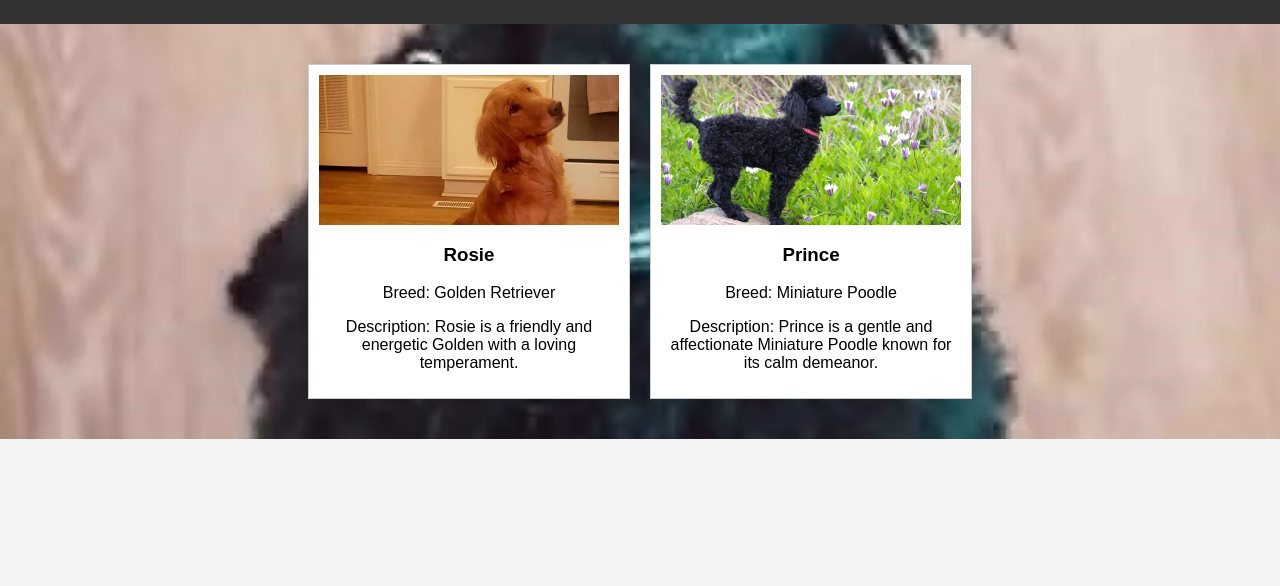
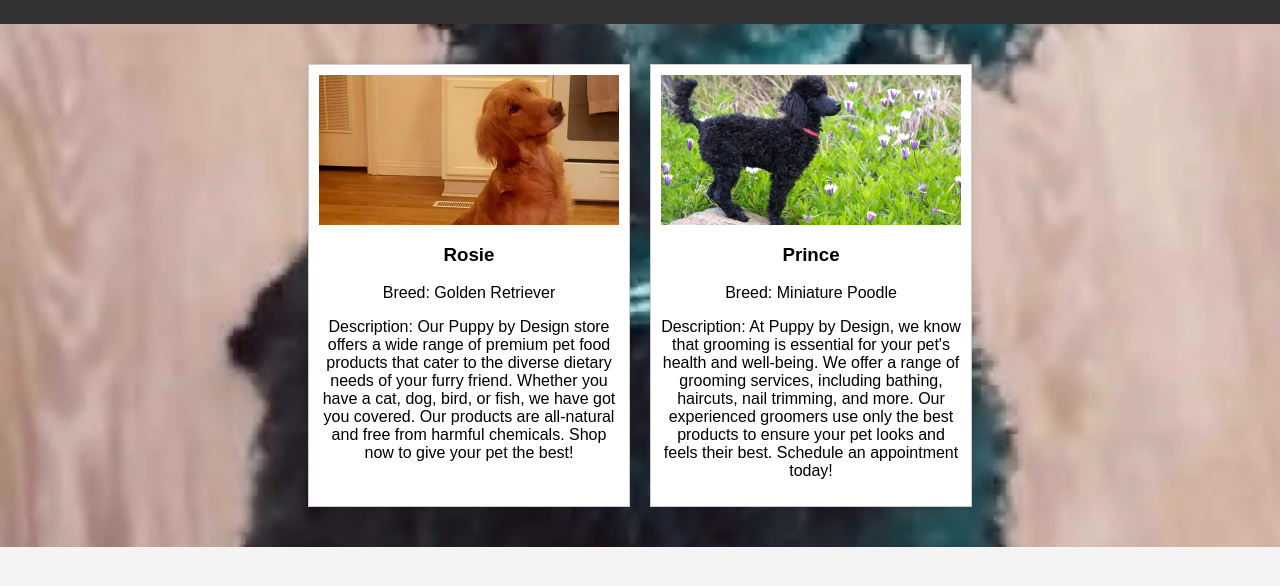
Before and after one commit to NALPAKD/PuppyByDesign, a plain HTML site: page parents.html in a window 1280 px wide. Shown: the part 110-696 px from the top of the page. Drawn offline with Linux system fonts and the light colour scheme.

Commit message:
Signed-off-by: NALPAKD <41223678+NALPAKD@users.noreply.github.com>

```diff
--- a/parents.html
+++ b/parents.html
@@ -25,13 +25,13 @@
                 <img src="images/rosie.webp" alt="rosie">
                 <h3>Rosie</h3>
                 <p>Breed: Golden Retriever</p>
-                <p>Description: Rosie is a friendly and energetic Golden with a loving temperament.</p>
+                <p>Description: Our Puppy by Design store offers a wide range of premium pet food products that cater to the diverse dietary needs of your furry friend. Whether you have a cat, dog, bird, or fish, we have got you covered. Our products are all-natural and free from harmful chemicals. Shop now to give your pet the best!</p>
             </div>
             <div class="parent-box">
                 <img src="images/prince.webp" alt="prince">
                 <h3>Prince</h3>
                 <p>Breed: Miniature Poodle</p>
-                <p>Description: Prince is a gentle and affectionate Miniature Poodle known for its calm demeanor.</p>
+                <p>Description: At Puppy by Design, we know that grooming is essential for your pet's health and well-being. We offer a range of grooming services, including bathing, haircuts, nail trimming, and more. Our experienced groomers use only the best products to ensure your pet looks and feels their best. Schedule an appointment today!</p>
             </div>
         </section>
     </main>
```
